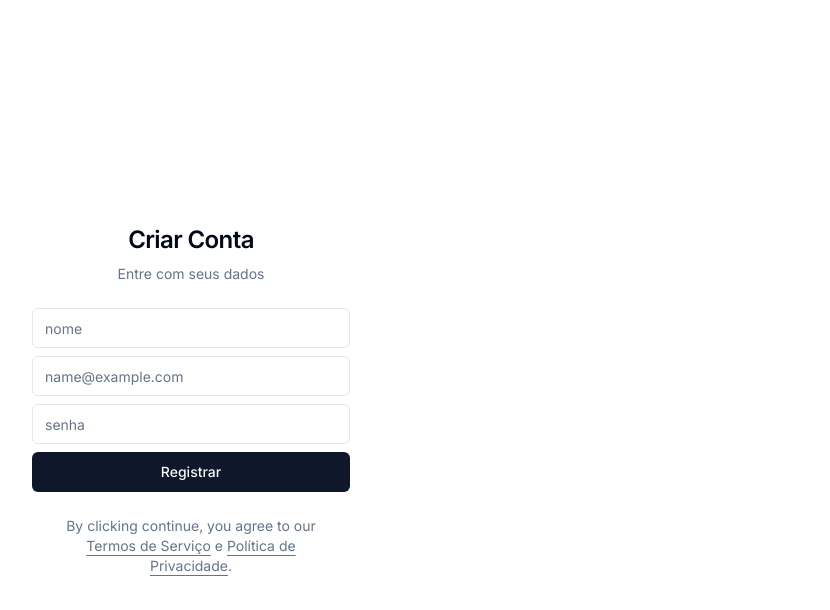
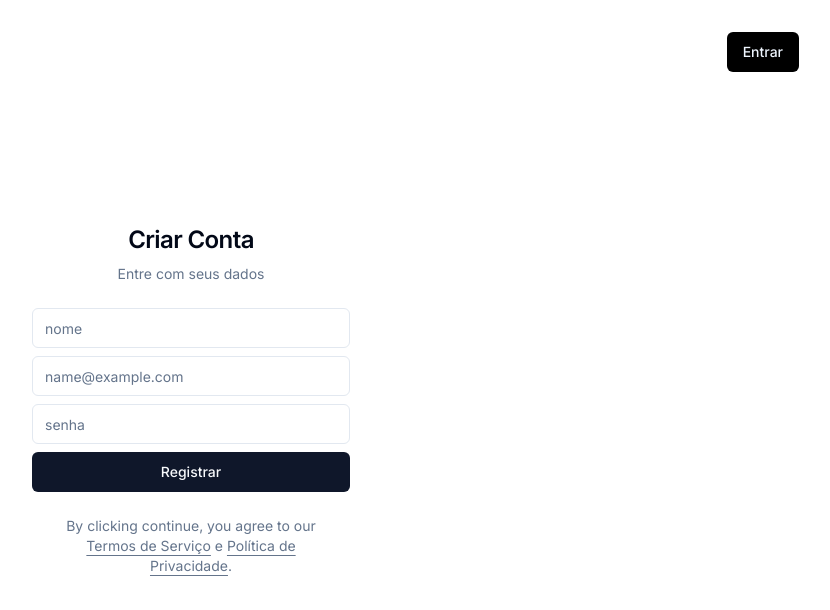
Before and after one commit to brunoseifert/login-authjs, a Next.js app: page /register in a window 1280 px wide. Shown: the top 610 px of the page, without its empty margins (449-1279 px from the left). Built offline with nearby package versions, Linux system fonts and the light colour scheme; no server answers.

Commit message:
button register

```diff
--- a/app/(marketing)/register/page.tsx
+++ b/app/(marketing)/register/page.tsx
@@ -1,8 +1,8 @@
 import { Metadata } from "next";
 
 import Link from "next/link";
-import { Command } from "lucide-react";
 import { UserRegisterForm } from "@/components/user-register-auth";
+import AuthButton from "@/components/auth-button";
 
 export const metadata: Metadata = {
   title: "Autenticação",
@@ -13,6 +13,7 @@ export const metadata: Metadata = {
 export default async function Register() {
   return (
     <div className="py-48 md:py-0  h-[800px] flex-col items-center justify-center md:grid lg:px-0">
+      <AuthButton page="register" />
       <div className="lg:p-8">
         <div className="mx-auto flex w-full flex-col justify-center space-y-6 sm:w-[350px]">
           <div className="flex flex-col space-y-2 text-center">
```
